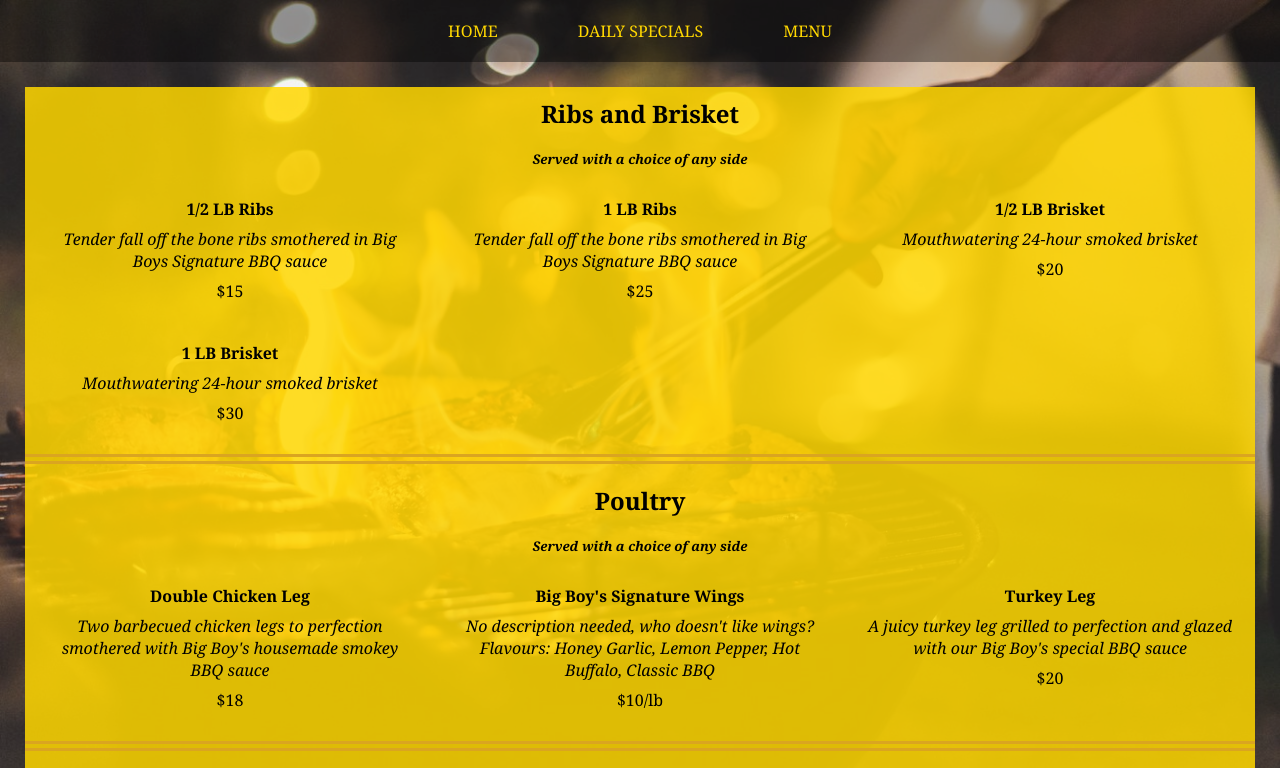
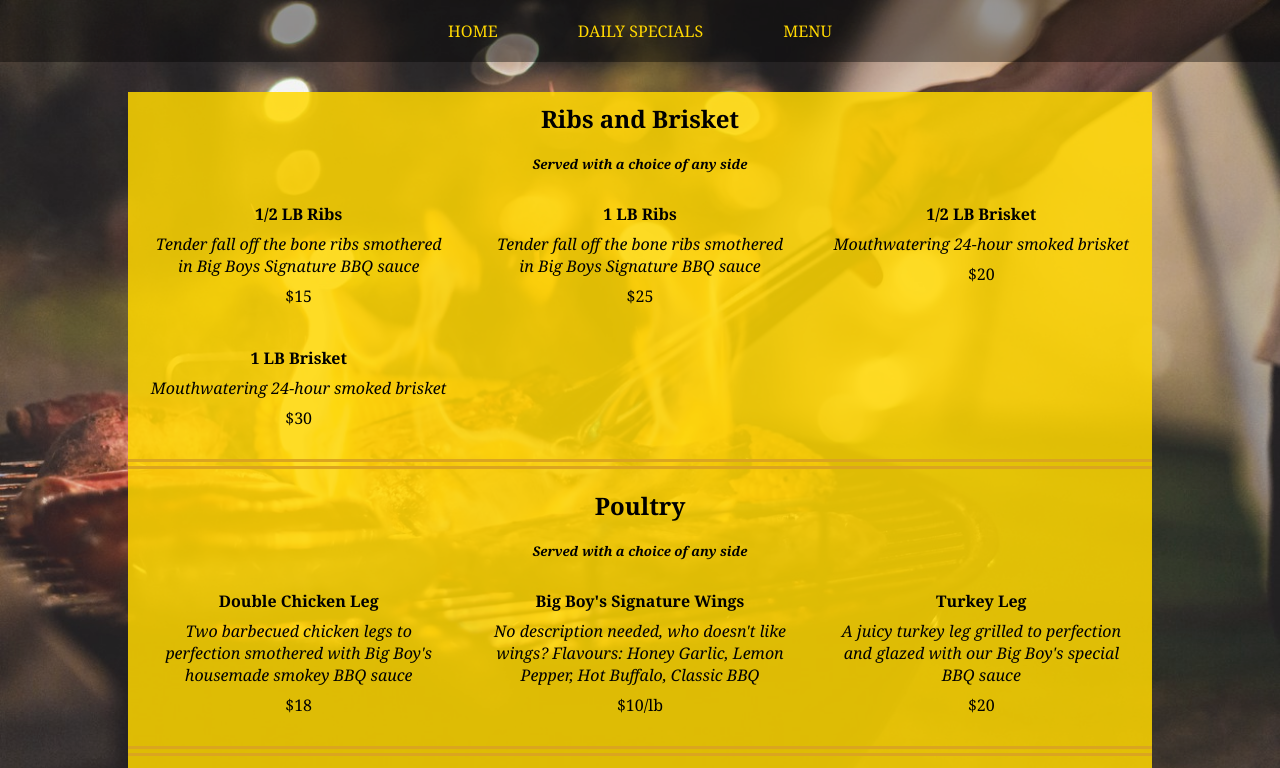
Before and after one commit to TristanWongg/restaurant-page, a website built with webpack: page dist/index.html in a window 1280 px wide. Both pictures are taken after a click on the button "MENU". Shown: the top 768 px of the page. Built offline with nearby package versions, Linux system fonts and the light colour scheme.

Commit message:
UPDATED menu styling

```diff
--- a/src/styles.css
+++ b/src/styles.css
@@ -122,9 +122,9 @@ h2{
 .menu-content{
     display: flex;
     flex-direction: column;
-    width: 100%;
+    width: 80%;
     align-items: center;
-    margin: 25px;
+    margin: 30px;
     gap: 10px;
     background-color: rgb(255, 215, 0, 0.85);
 }
```
Also changed, not shown: dist/main.js.
